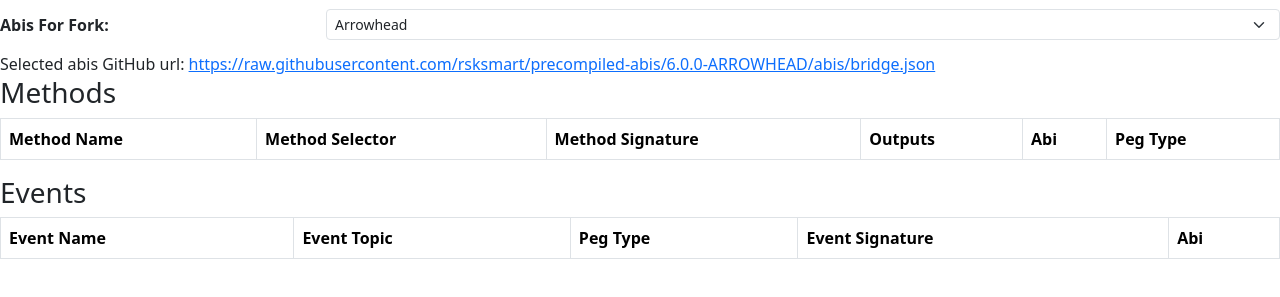
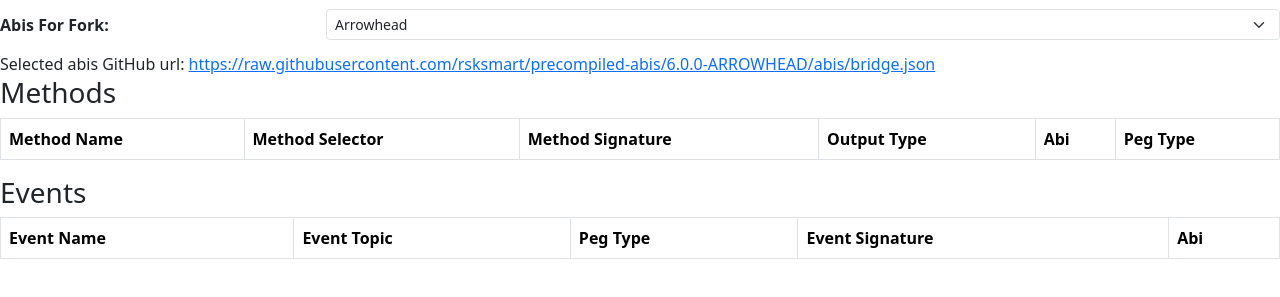
Before and after one commit to rsksmart/precompiled-abis, a website: page tools/PrecompiledAbis.html in a window 1280 px wide. Shown: the part 83-380 px from the top of the page. Drawn offline with nearby package versions, Linux system fonts and the light colour scheme.

Commit message:
Renames Outputs to Output Type

```diff
--- a/tools/PrecompiledAbis.html
+++ b/tools/PrecompiledAbis.html
@@ -109,7 +109,7 @@
                     <th>Method Name</th>
                     <th>Method Selector</th>
                     <th>Method Signature</th>
-                    <th>Outputs</th>
+                    <th>Output Type</th>
                     <th>Abi</th>
                     <th>Peg Type</th>
                   </tr>
```
